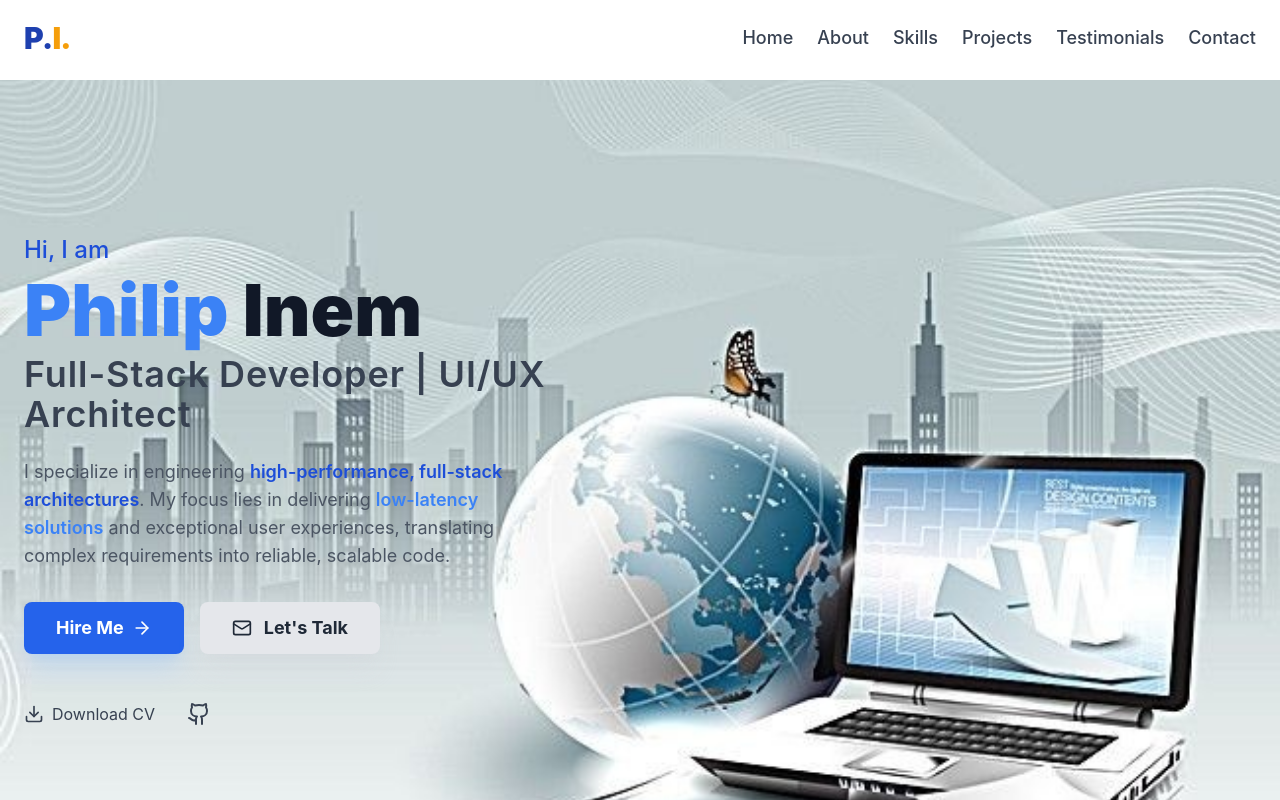
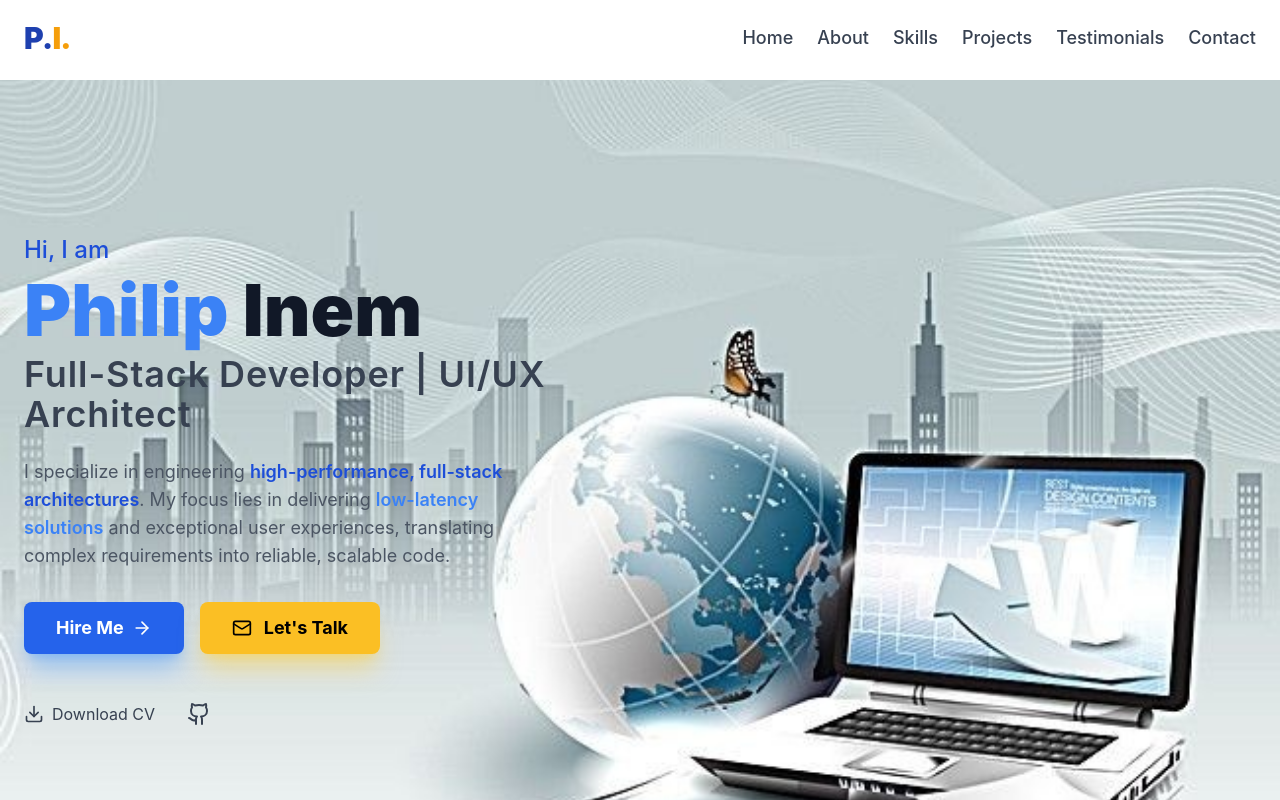
Before and after one commit to Xzavior34/my-portfolio, a React (Create React App) app: page / in a window 1280 px wide. Shown: the top 800 px of the page. Built offline with nearby package versions, Linux system fonts and the light colour scheme.

Commit message:
Refactor Hero component for improved clarity

```diff
--- a/src/components/Hero.jsx
+++ b/src/components/Hero.jsx
@@ -1,12 +1,9 @@
-import React from 'react'; // <-- No more useEffect/useState
+import React from 'react';
 import { motion } from 'framer-motion';
 import { Mail, Github, Download, ArrowRight } from 'lucide-react';
 
 export default function Hero() {
 
-  // --- FIX: Using the simple path logic that works for you ---
-  // This assumes 'pic.jpg' and 'Philip_Inem_CV_Summary.pdf'
-  // are both in your 'public' folder.
   const heroBackgroundImagePath = "pic.jpg";
   const cvPath = "Philip_Inem_CV_Summary.pdf";
 
@@ -30,15 +27,16 @@ export default function Hero() {
   return (
     <section
       id="hero"
-      // --- Removed the fallback bg-gray-100 ---
+      // --- Reverted to a light base text color ---
       className="relative h-screen flex items-center justify-center text-gray-800 overflow-hidden"
       style={{
-        // --- Set the background image directly, just like your Projects logic ---
         backgroundImage: `url(${heroBackgroundImagePath})`,
         backgroundSize: 'cover',
         backgroundPosition: 'center',
       }}
     >
+      {/* --- NO OVERLAY --- */}
+
       {/* Hero Content - Split Layout */}
       <motion.div
         className="relative z-10 flex flex-col lg:flex-row items-center lg:items-start justify-between w-full max-w-7xl mx-auto px-6 gap-12"
@@ -50,6 +48,7 @@ export default function Hero() {
         <div className="flex-1 flex flex-col items-center lg:items-start text-center lg:text-left pt-20 lg:pt-0">
 
           <motion.p
+            // --- Reverted to dark, high-contrast text ---
             className="text-xl md:text-2xl font-medium mb-2 text-blue-700"
             variants={itemVariants}
           >
@@ -57,13 +56,16 @@ export default function Hero() {
           </motion.p>
 
           <motion.h1
+            // --- Reverted to dark, high-contrast text ---
             className="text-5xl md:text-7xl font-black mb-2 leading-tight text-gray-900"
             variants={itemVariants}
           >
+            {/* --- Reverted to dark, high-contrast text --- */}
             <span className="text-blue-500">Philip</span> Inem
           </motion.h1>
 
           <motion.p
+            // --- Reverted to dark, high-contrast text ---
             className="text-2xl md:text-4xl text-gray-700 font-semibold mb-6 tracking-wide"
             variants={itemVariants}
           >
@@ -71,9 +73,11 @@ export default function Hero() {
           </motion.p>
 
           <motion.p
+            // --- Reverted to dark, high-contrast text ---
             className="text-md md:text-lg text-gray-600 max-w-lg mb-8 leading-relaxed"
             variants={itemVariants}
           >
+            {/* --- Reverted to dark, high-contrast text --- */}
             I specialize in engineering <span className="font-semibold text-blue-700">high-performance, full-stack architectures</span>. My focus lies in delivering <span className="font-semibold text-blue-500">low-latency solutions</span> and exceptional user experiences, translating complex requirements into reliable, scalable code.
           </motion.p>
 
@@ -82,20 +86,20 @@ export default function Hero() {
             className="flex flex-col sm:flex-row justify-center lg:justify-start gap-4 mb-8"
             variants={itemVariants}
           >
-            {/* Button 1: Hire Me (Primary CTA) */}
+            {/* Button 1: Hire Me (Blue w/ Glow) */}
             <a
               href="#contact"
-              className="flex items-center justify-center px-8 py-3 bg-blue-600 text-white rounded-lg font-bold text-lg shadow-xl shadow-blue-300/30 hover:bg-blue-700 hover:scale-[1.05] transition-transform duration-300"
+              className="flex items-center justify-center px-8 py-3 bg-blue-600 text-white rounded-lg font-bold text-lg shadow-xl shadow-blue-400/50 hover:bg-blue-700 hover:scale-[1.05] hover:shadow-blue-300/70 transition-all duration-300"
             >
-              Hire Me <ArrowRight className="w-5 h-5 ml-2"/>
+              Hire Me <ArrowRight className="w-5 h-5 ml-2" />
             </a>
 
-            {/* Button 2: Let's Talk (Secondary CTA) */}
+            {/* Button 2: Let's Talk (Gold w/ Glow) */}
             <a
               href="#contact"
-              className="flex items-center justify-center px-8 py-3 bg-gray-200 text-gray-800 rounded-lg font-bold text-lg shadow-xl shadow-gray-300/30 hover:bg-gray-300 hover:scale-[1.05] transition-transform duration-300"
+              className="flex items-center justify-center px-8 py-3 bg-amber-400 text-black rounded-lg font-bold text-lg shadow-xl shadow-amber-300/50 hover:bg-amber-500 hover:scale-[1.05] hover:shadow-amber-300/70 transition-all duration-300"
             >
-              <Mail className="w-5 h-5 mr-3"/> Let's Talk
+              <Mail className="w-5 h-5 mr-3" /> Let's Talk
             </a>
           </motion.div>
 
@@ -105,10 +109,10 @@ export default function Hero() {
             variants={itemVariants}
           >
             <a
-              // --- Use the direct path variable ---
               href={cvPath}
               target="_blank"
               rel="noreferrer"
+              // --- Reverted to dark, high-contrast text ---
               className="flex items-center gap-2 text-gray-700 hover:text-blue-600 transition-colors"
             >
               <Download className="w-5 h-5" /> Download CV
@@ -117,6 +121,7 @@ export default function Hero() {
               href="https://github.com/Xzavior34"
               target="_blank"
               rel="noreferrer"
+              // --- Reverted to dark, high-contrast text ---
               className="text-gray-700 hover:text-blue-600 transition-colors"
             >
               <Github className="w-6 h-6" />
```
